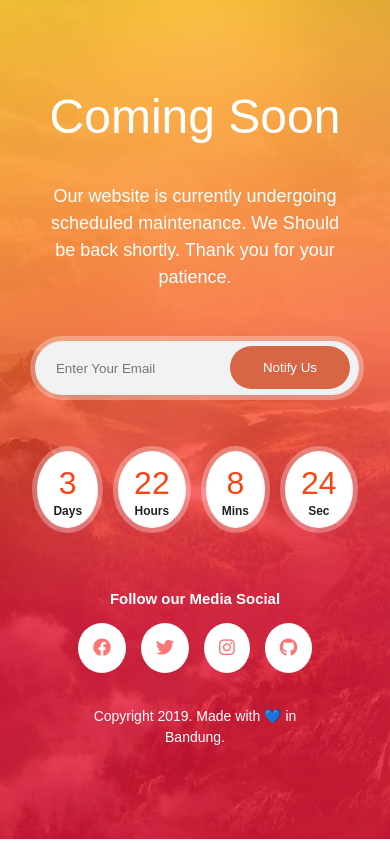
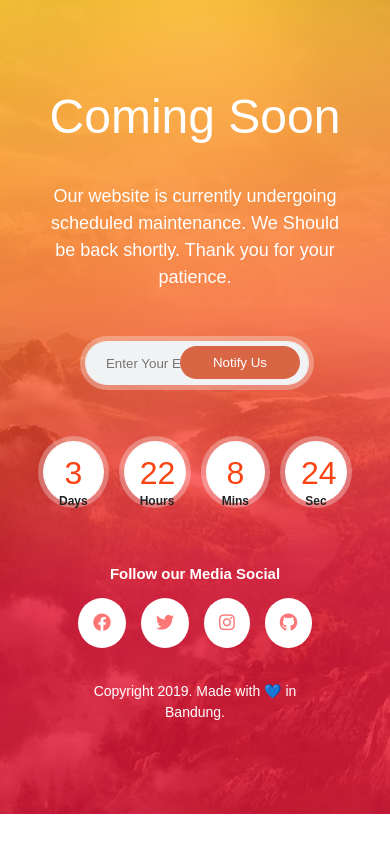
Before and after one commit to dikaa7/coming-soon, a plain HTML site: page index.html in a window 390 px wide. Drawn offline with Linux system fonts and the light colour scheme.

```diff
--- a/styles.css
+++ b/styles.css
@@ -192,12 +192,12 @@ body {
 	}
 
 	.countdown-box{
-		width: 45px;
-		height: 45px;
+		width: 30px;
+		height: 30px;
 	}
 	.email-input-area{
-		width: 300px;
-		height: 50px;
+		width: 200px;
+		height: 40px;
 	}
 
 }
```
